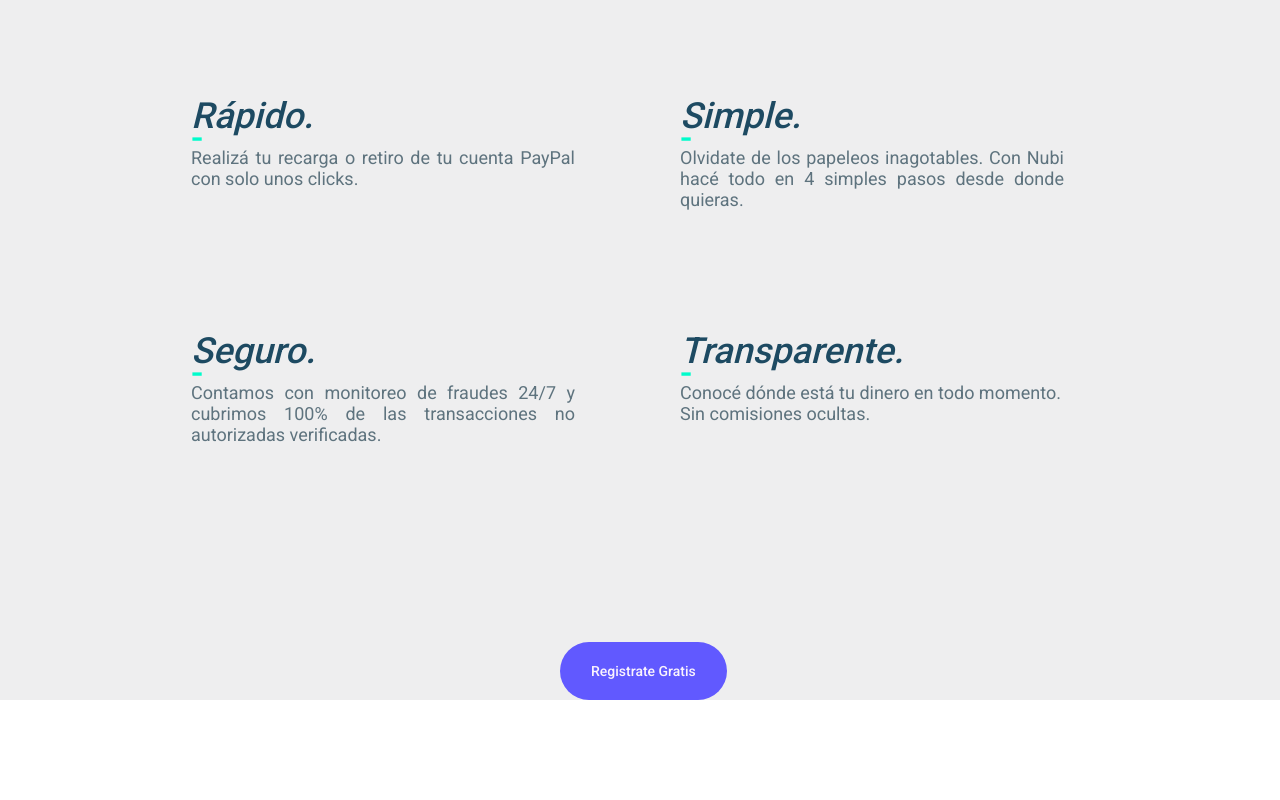
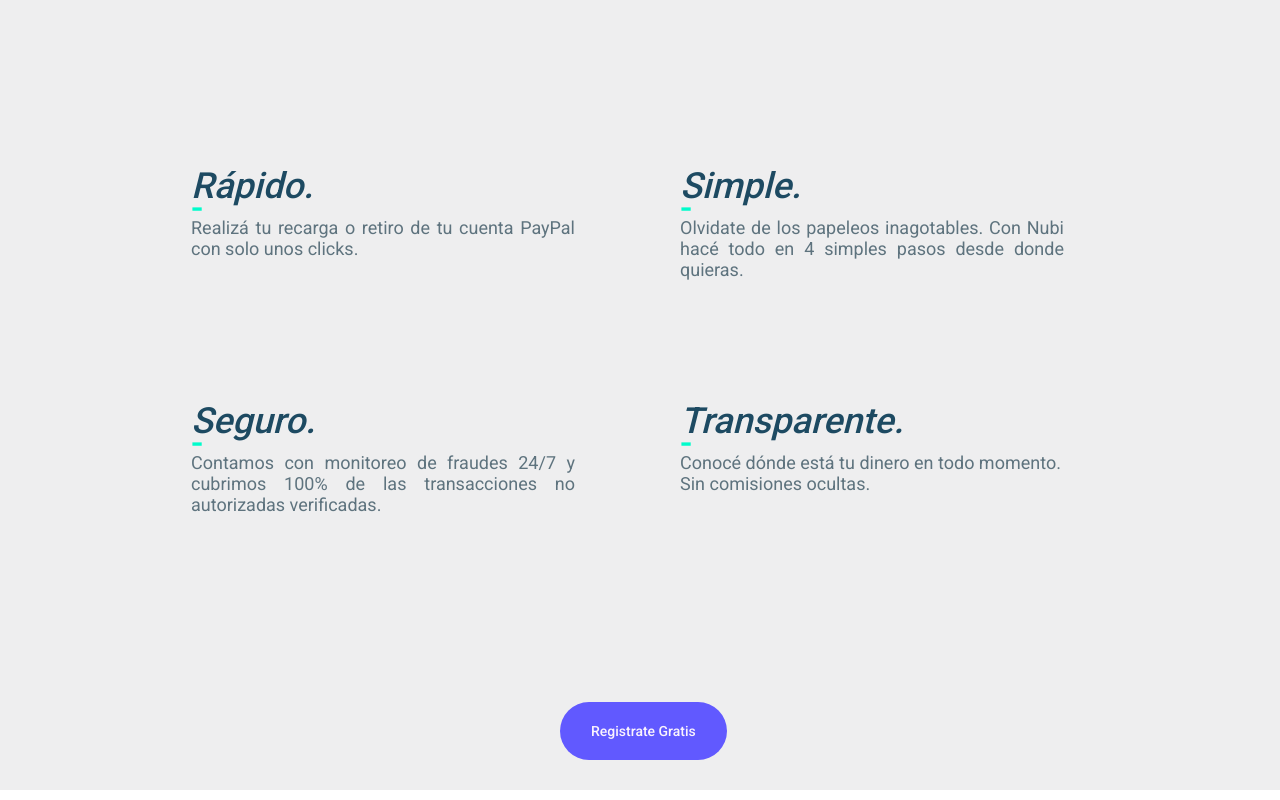
Before and after one commit to jonathanlevrero/NubiProyecto, a React (Create React App) app in the folder nubilanding/: page / in a window 1280 px wide. Built offline with nearby package versions, Linux system fonts and the light colour scheme.

Commit message:
cambie la tag br por la tag p, le puse una clase, en estilos agregue la nueva clase, agrande el fondo y la distancia de altura del top y botton

```diff
--- a/nubilanding/src/components/beneficios/beneficios.js
+++ b/nubilanding/src/components/beneficios/beneficios.js
@@ -23,12 +23,12 @@ function Beneficios() {
         <div className={styles.contenedorParrafos}>
           <h2 className={styles.titulo}>Transparente.</h2>
           <p className={styles.guion}>-</p>
-          <p className={styles.texto}>Conocé dónde está tu dinero en todo momento.
-            <br></br> Sin comisiones ocultas.</p>
+          <p className={styles.texto}>Conocé dónde está tu dinero en todo momento.</p>
+          <p className={styles.textoUltimo}>Sin comisiones ocultas.</p>
         </div>
-      </div>{/* contenedorBeneficios */}
+      </div> {/*contenedorBeneficios*/}
       <botton className={styles.boton}>Registrate Gratis</botton>
-    </div>/*contnedorGeneral */
+    </div> /*contnedorGeneral*/
   );
 }
 
--- a/nubilanding/src/components/beneficios/styles.module.scss
+++ b/nubilanding/src/components/beneficios/styles.module.scss
@@ -2,17 +2,17 @@
 
 .contenedorGeneral {
   width: 100%;
-  height: 700px;
+  height: 790px;  /*lo agrande para igualar la altura  entre los primeros parrafos(top) y el boton(botton)*/
   background-color: #eeeeef;
 }
 
 .contenedorBeneficios {
-  /* remember no tiene que tener margin*/
-  width: 100%;
+  width: 100%;  /*remember no tiene que tener margin para agrandar el top*/
   height: 50px;
   display: flex;
   flex-wrap: wrap;
   justify-content: center;
+  border-top: transparent solid 70px; /*para agrandar el top de los primeros parrafos*/
 }
 
 .contenedorParrafos {
@@ -39,11 +39,15 @@
   margin: -50px auto -30px; /*solo arriba y abajo*/
 }
 
-.texto {
+.texto, .textoUltimo {
   font-family: "Roboto";
   font-weight: 400;
   font-size: 18px;
   color: #5e737e;
+}
+
+.textoUltimo {
+  margin: -18px auto 0px;
 }
 
 .boton {
@@ -56,6 +60,6 @@
   border: transparent solid 1px;
   border-radius: 30px;
   position: absolute;
-  bottom: 100px;
+  bottom: 40px;
   left: 560px;
 }
```
